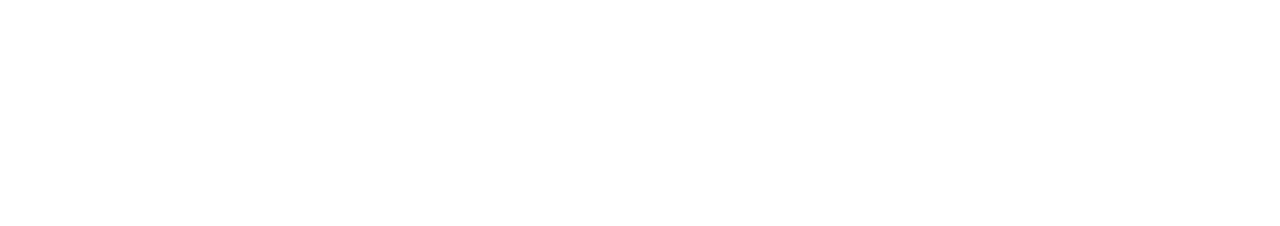
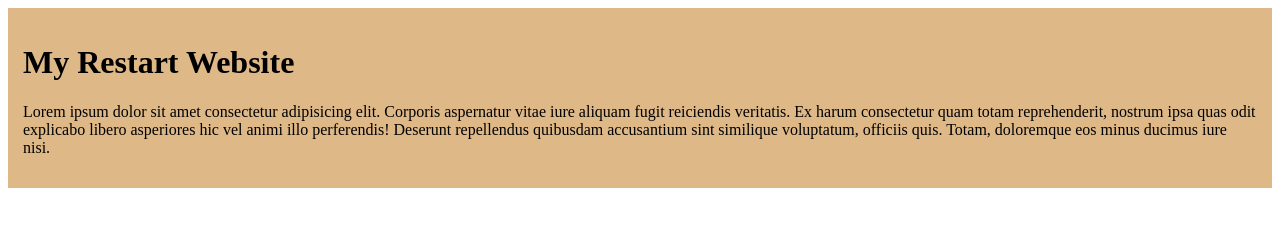
Before and after one commit to AheteshamulHasan/my-restart-repo, a plain HTML site: page index.html in a window 1280 px wide. Drawn offline with Linux system fonts and the light colour scheme.

Commit message:
added styles

```diff
--- /dev/null
+++ b/css/blog.css
@@ -0,0 +1,4 @@
+div {
+    background-color: burlywood;
+    padding: 15px;
+}
--- a/index.html
+++ b/index.html
@@ -4,8 +4,12 @@
     <meta charset="UTF-8">
     <meta name="viewport" content="width=device-width, initial-scale=1.0">
     <title>My Restart Repo</title>
+    <link rel="stylesheet" href="css/blog.css">
 </head>
 <body>
-
+    <div>
+        <h1>My Restart Website</h1>
+        <p>Lorem ipsum dolor sit amet consectetur adipisicing elit. Corporis aspernatur vitae iure aliquam fugit reiciendis veritatis. Ex harum consectetur quam totam reprehenderit, nostrum ipsa quas odit explicabo libero asperiores hic vel animi illo perferendis! Deserunt repellendus quibusdam accusantium sint similique voluptatum, officiis quis. Totam, doloremque eos minus ducimus iure nisi.</p>
+    </div>
 </body>
 </html>
```
